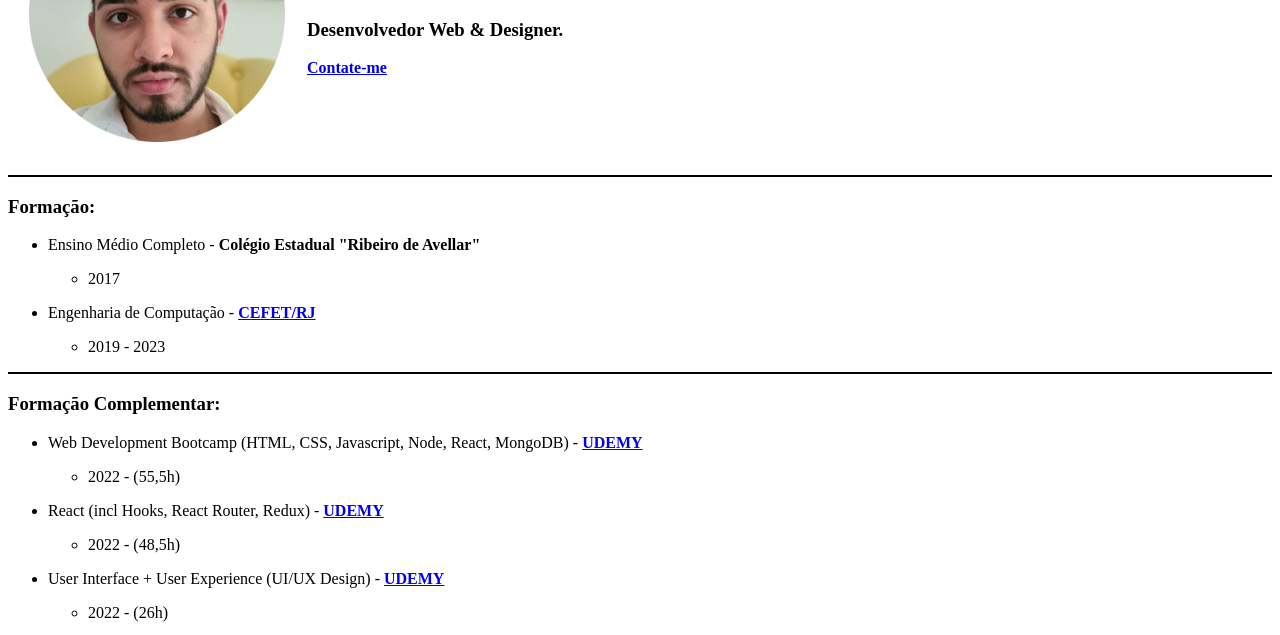
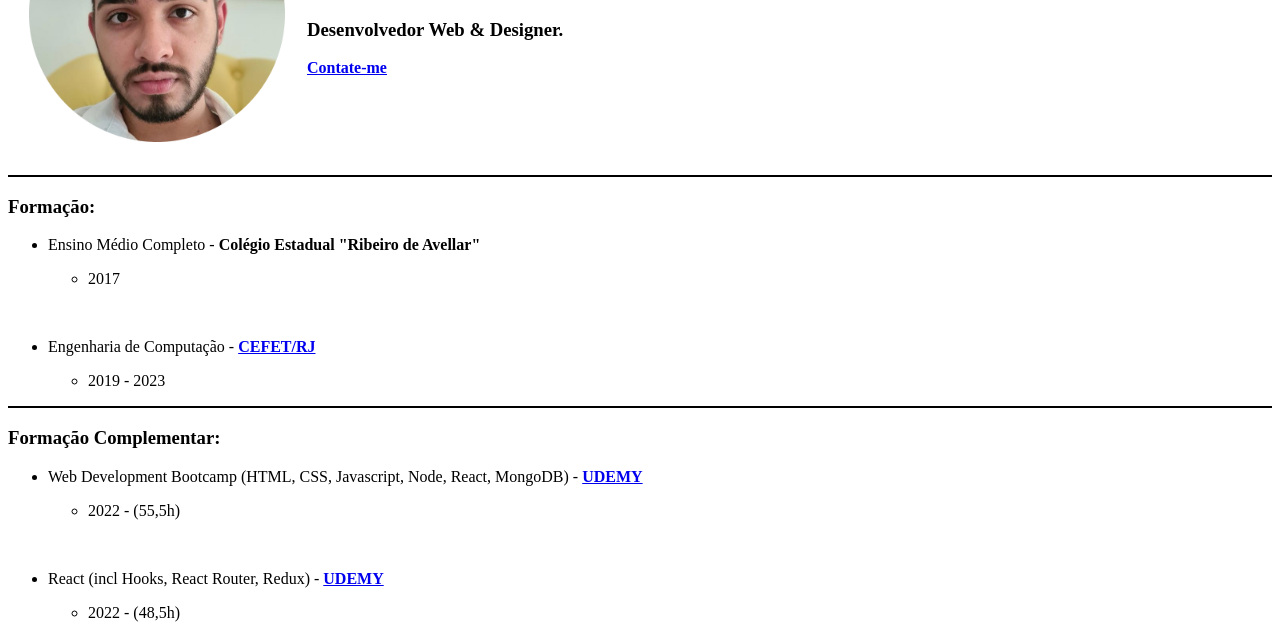
Before and after one commit to caiquefftc/cv, a plain HTML site: page index.html in a window 1280 px wide. Shown: the part 143-778 px from the top of the page. Drawn offline with Linux system fonts and the light colour scheme.

Commit message:
Update index.html

```diff
--- a/index.html
+++ b/index.html
@@ -26,7 +26,7 @@
     <ul>
       <li><p>Ensino Médio Completo - <strong>Colégio Estadual "Ribeiro de Avellar"</strong></p></li>
       <ul>
-        <li><p>2017</p></li>
+        <li><p>2017</p></li><br>
       </ul>
 
       <li><p>Engenharia de Computação - <a href="http://www.cefet-rj.br/"><strong>CEFET/RJ</strong></a></p></li>
@@ -43,21 +43,21 @@
       <ul>
         <li><p>Web Development Bootcamp (HTML, CSS, Javascript, Node, React, MongoDB) - <a href="https://www.udemy.com/course/the-complete-web-development-bootcamp/"><strong>UDEMY</strong></a></p></li>
         <ul>
-          <li><p>2022 - (55,5h)</p></li>
+          <li><p>2022 - (55,5h)</p></li><br>
         </ul>
       </ul>
 
       <ul>
         <li><p>React (incl Hooks, React Router, Redux) - <a href="https://www.udemy.com/share/101Wby3@FBHeLfDt6ct5KoM-u9LegctUw6tL0cM4z31rVdNumaHuD1XNd7D518wqrUVnaSFs/"><strong>UDEMY</strong></a></p></li>
         <ul>
-          <li><p>2022 - (48,5h)</p></li>
+          <li><p>2022 - (48,5h)</p></li><br>
         </ul>
       </ul>
 
       <ul>
         <li><p>User Interface + User Experience (UI/UX Design) - <a href="https://www.udemy.com/share/103F1h3@PXP61wMzx4Pc4Tjn505ka_mx6RZDiPLDSaiU_zo_opr8vtLLMca8xqcoSFEvtdun/"><strong>UDEMY</strong></a></p></li>
         <ul>
-          <li><p>2022 - (26h)</p></li>
+          <li><p>2022 - (26h)</p></li><br>
         </ul>
       </ul>
 
```
